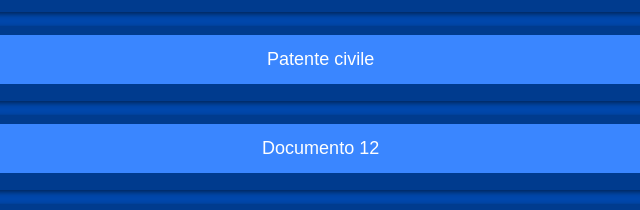
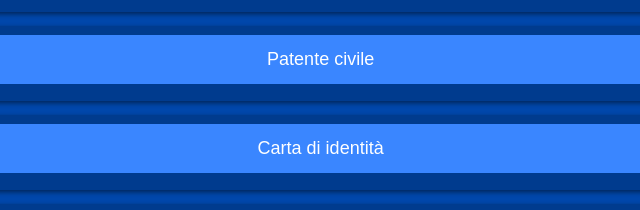
Before and after one commit to giovannicipollitti/documenti, a plain HTML site: page index.html in a window 1280 px wide. Shown: the part 958-1168 px from the top of the page, 284-924 px from the left. Drawn offline with Linux system fonts and the light colour scheme.

Commit message:
Update index.html

```diff
--- a/index.html
+++ b/index.html
@@ -110,7 +110,7 @@
   </div>
 
   <!-- Documenti generici dal 12 al 20 -->
-  <div class="file"><a href="https://drive.google.com/file/d/1utMiKcbTvKXjZNTrMkn99wVo2vbhn90k/view" target="_blank">Documento 12</a></div>
+  <div class="file"><a href="https://drive.google.com/file/d/16pEbqb_QSgeo2imEoha4_KkCvDhBjHIA/view?usp=sharing" target="_blank">Carta di identità</a></div>
   <div class="file"><a href="https://drive.google.com/file/d/1utMiKcbTvKXjZNTrMkn99wVo2vbhn90k/view" target="_blank">Documento 13</a></div>
   <div class="file"><a href="https://drive.google.com/file/d/1utMiKcbTvKXjZNTrMkn99wVo2vbhn90k/view" target="_blank">Documento 14</a></div>
   <div class="file"><a href="https://drive.google.com/file/d/1utMiKcbTvKXjZNTrMkn99wVo2vbhn90k/view" target="_blank">Documento 15</a></div>
```
